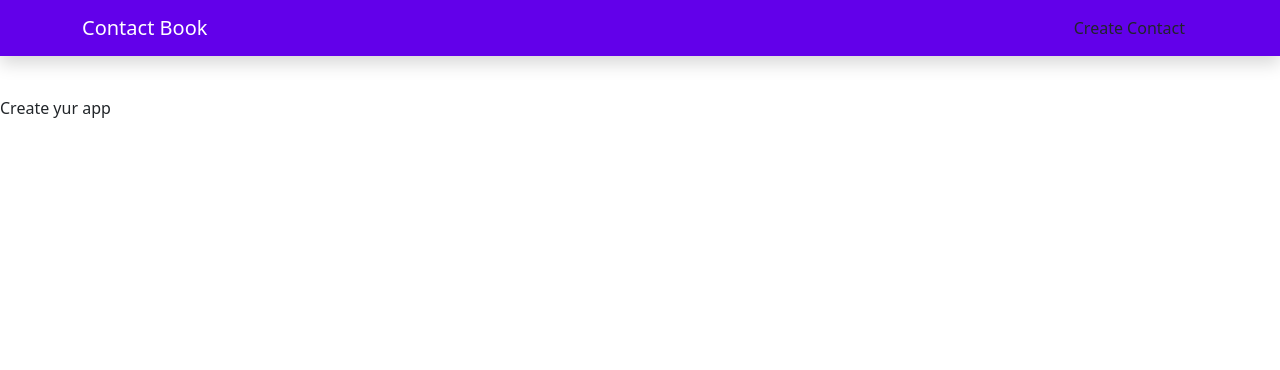
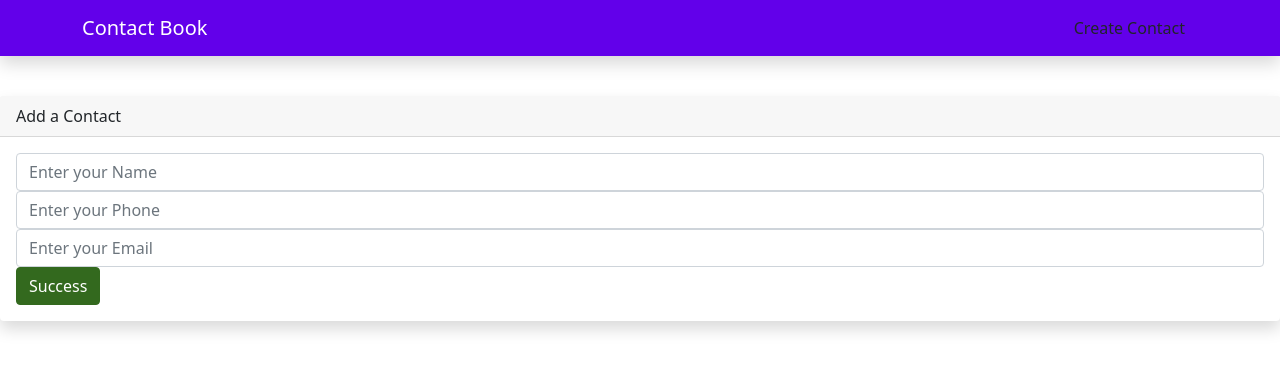
Before and after one commit to Zahid-Sarang/Redux-Contact-app, a React (Create React App) app: page /Contact/add in a window 1280 px wide. Shown: the top 370 px of the page. Built offline with nearby package versions, Linux system fonts and the light colour scheme.

Commit message:
create contact form created

```diff
--- a/src/components/contacts/AddContact.js
+++ b/src/components/contacts/AddContact.js
@@ -1,9 +1,46 @@
-import React from 'react'
+import React,{ useState } from 'react'
 
 const AddContact = () => {
+    const [name,setName] = useState("");
+    const [email,setEmail] = useState("");
+    const [phone,setPhone] = useState("");
+
+    const createContact = (e) => {
+        e.preventDefault();
+        console.log(name,phone,email);
+    };
     return (
-        <div>
-            Create yur app
+        <div className="card border-0 shadow">
+        <div className="card-header">Add a Contact</div>
+        <div className="card-body">
+            <form onSubmit={(e) => createContact(e)}>
+                <div className="form-group">
+                    <input type="text" className="form-control"
+                        placeholder="Enter your Name"
+                        value={name}
+                        onChange={(e) => setName(e.target.value)}
+                    />
+                </div>
+                <div className="form-group">
+                    <input type="text" className="form-control"
+                        placeholder="Enter your Phone"
+                        value={phone}
+                        onChange={(e) => setPhone(e.target.value)}
+                    />
+                </div>
+                <div className="form-group">
+                    <input type="text" className="form-control"
+                        placeholder="Enter your Email"
+                        value={email}
+                        onChange={(e) => setEmail(e.target.value)}
+                    />
+                </div>
+                <button type="submit" className="btn btn-success">Success</button>
+            </form>
+
+
+        </div>
+
         </div>
     )
 }
```
